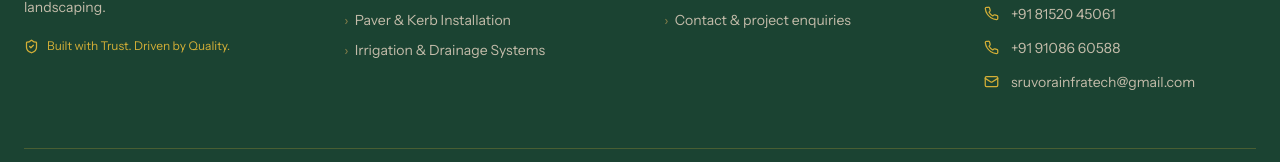
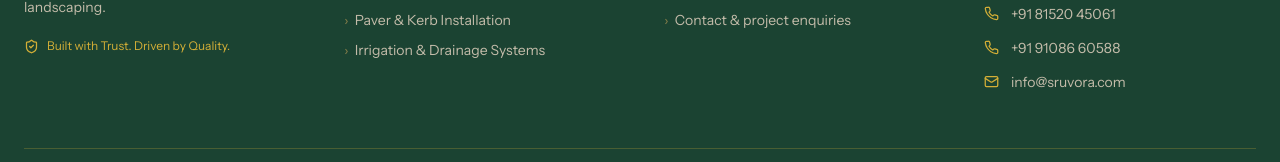
Before and after one commit to sushmahs2/sruvora, a React (Vite) app: page / in a window 1280 px wide. Shown: the part 5923-6085 px from the top of the page. Built offline with nearby package versions, Linux system fonts and the light colour scheme.

Commit message:
Update email address in Footer component

```diff
--- a/src/components/Footer.tsx
+++ b/src/components/Footer.tsx
@@ -147,11 +147,11 @@ export default function Footer() {
               </li>
               <li>
                 <a
-                  href="mailto:sruvorainfratech@gmail.com"
+                  href="mailto:info@sruvora.com"
                   className="flex items-center gap-3 break-all font-body text-sm text-ink-mute transition-colors hover:text-gold-bright"
                 >
                   <Mail size={15} className="shrink-0 text-gold-bright" />
-                  sruvorainfratech@gmail.com
+                  info@sruvora.com
                 </a>
               </li>
             </ul>
```
